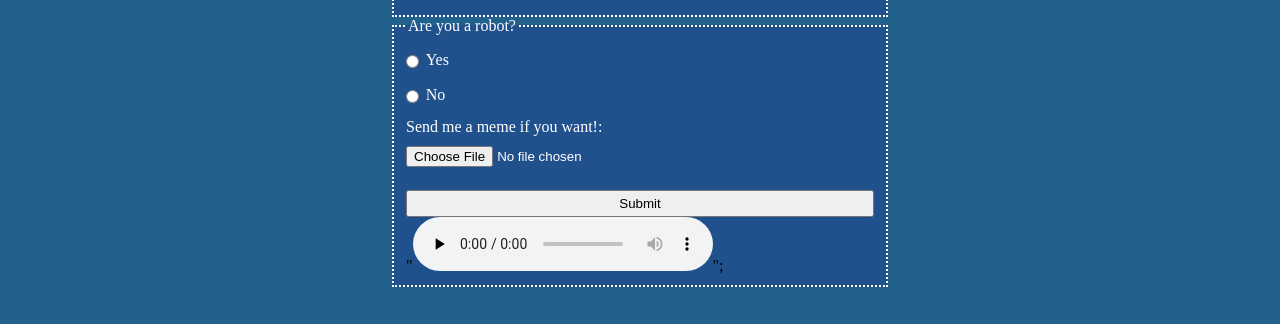
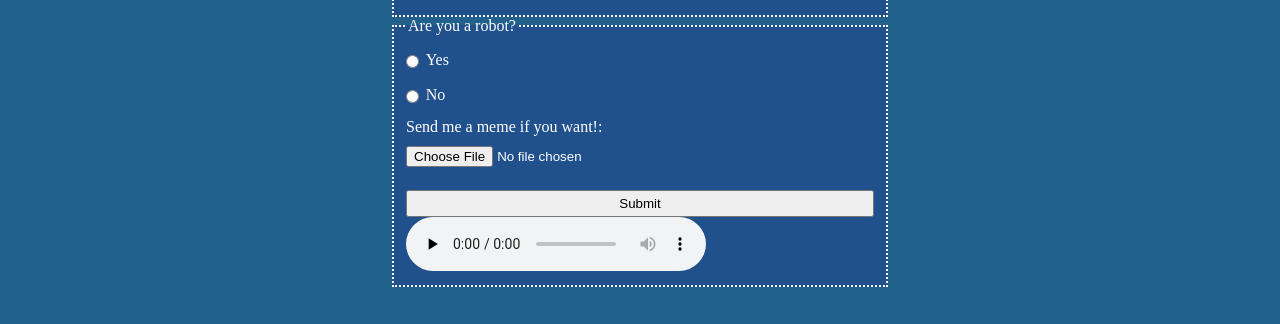
Before and after one commit to kegg7/Recommendation-Form, a plain HTML site: page index.html in a window 1280 px wide. Shown: the part 710-1034 px from the top of the page. Drawn offline with Linux system fonts and the light colour scheme.

Commit message:
Update index.html

```diff
--- a/index.html
+++ b/index.html
@@ -49,7 +49,7 @@
    <input type="button" id="submit" value="Submit" onclick="playMusic(sopranos.mp3)" src='sopranos.mp3' />
 
 
-   "<audio controls volume preload='none' src='sopranos.mp3'></audio>";
+   <audio controls volume preload='none' src='sopranos.mp3'></audio>
 
 </body>
 
```
